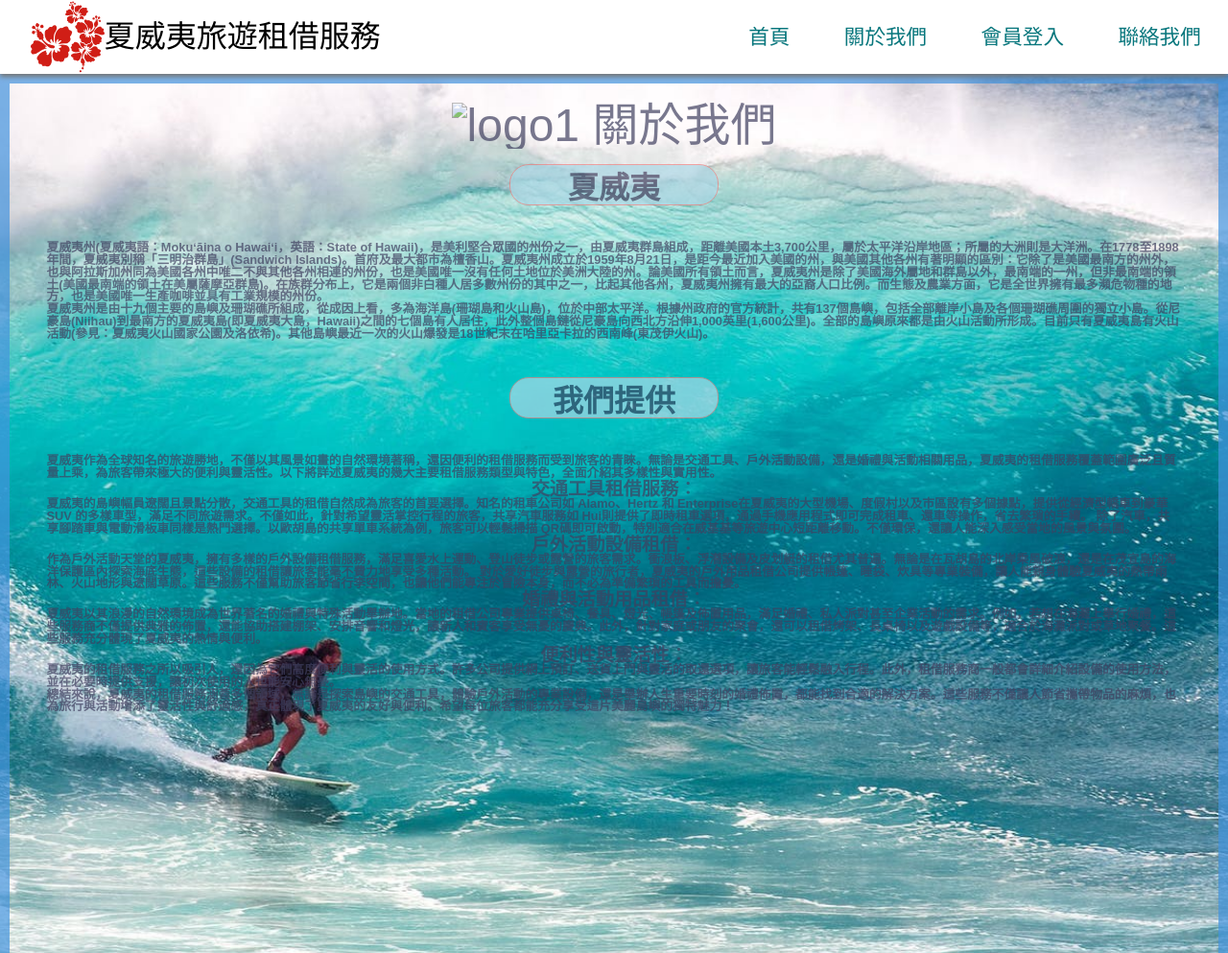
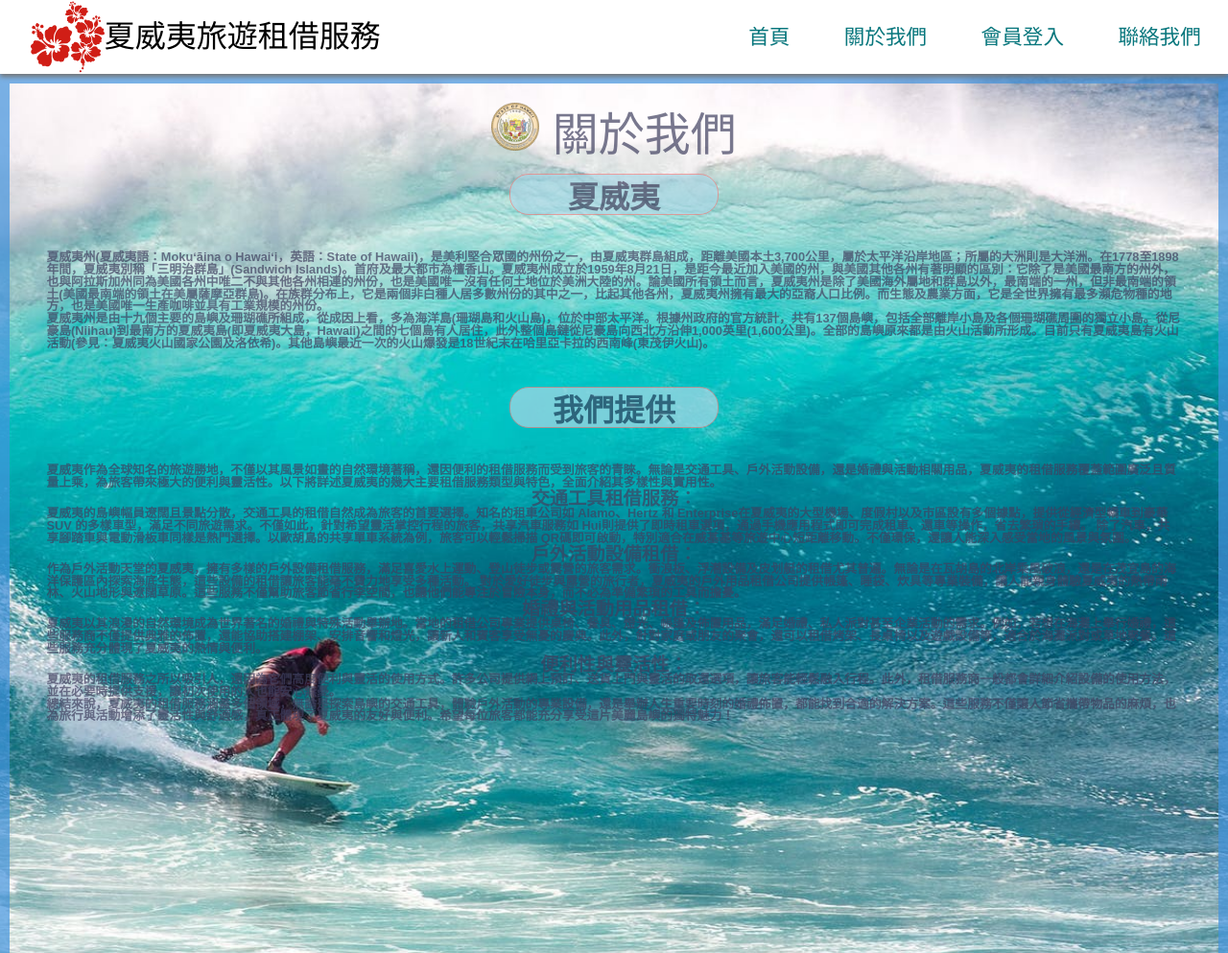
Before and after one commit to chrisgar22/web03, a plain HTML site: page index-1.html in a window 1280 px wide. Shown: the top 993 px of the page at 96% size. Drawn offline with Linux system fonts and the light colour scheme; the site is published under a folder, as on GitHub Pages, so addresses that start at the root find nothing; a web font is replaced by a local one.

Commit message:
修改連結網址

```diff
--- a/index-1.html
+++ b/index-1.html
@@ -33,7 +33,7 @@
     <main>
         <section class="backImage">
             <section class="box1">
-                <h1><img src="/Pictures/howai.png" alt="logo1">
+                <h1><img src="./Pictures/howai.png" alt="logo1">
                     關於我們
                 </h1><br>
                 <div>
```
